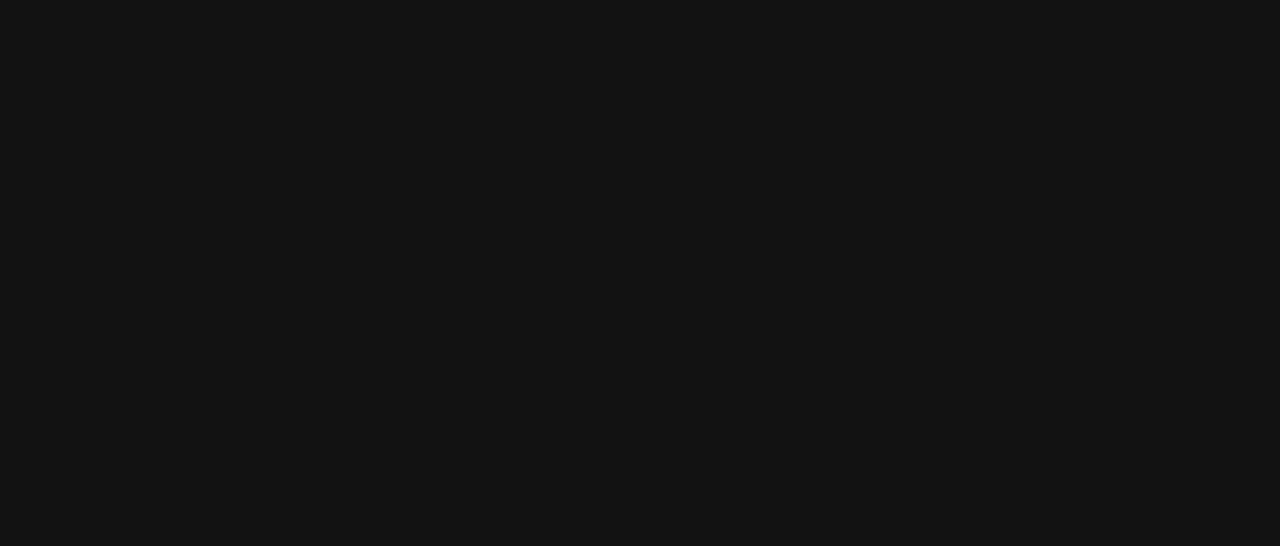
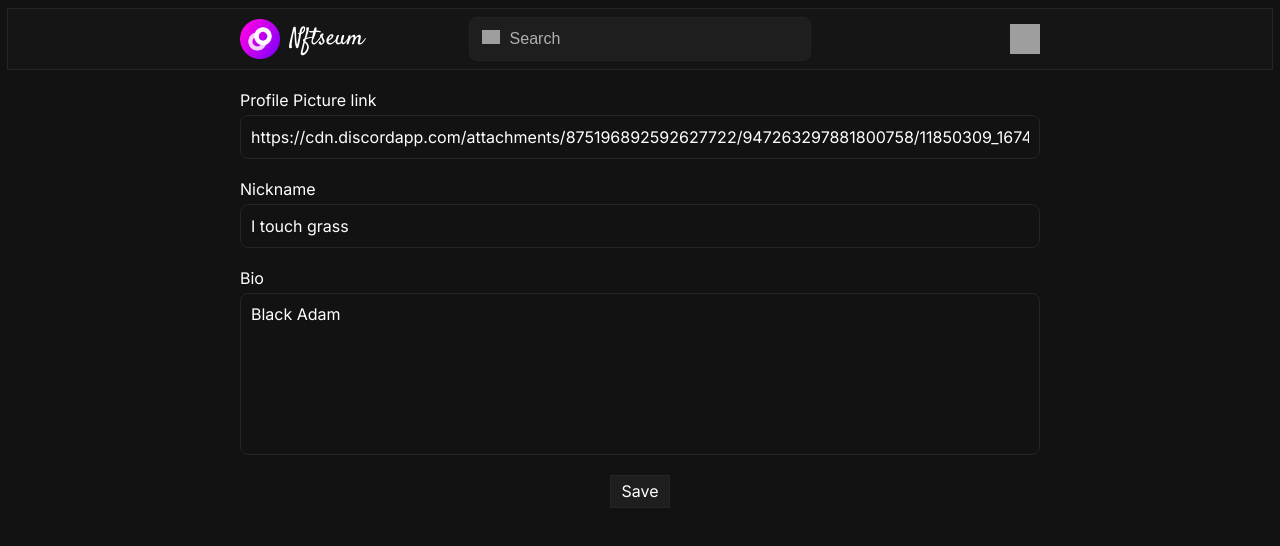
Before and after one commit to nfteseum/nfteseum-hackathon-archive, a React (Create React App) app in the folder webapp/: page /editprofile in a window 1280 px wide. Before the commit this address had no page. Shown: the top 546 px of the page. Built offline with nearby package versions, Linux system fonts and the light colour scheme; grey boxes are pictures that could not be loaded.

Commit message:
edit profile files

```diff
--- a/webapp/src/components/App.js
+++ b/webapp/src/components/App.js
@@ -5,6 +5,7 @@
 import Login from "./Login";
 import Feed from "./Feed";
 import Layout from "./Layout";
+import EditProfile from "./EditProfile";
 import "../css/App.css";
 
 export default class App extends React.Component {
@@ -17,6 +18,7 @@
             <Route index element={<Feed />} />
             <Route path="user/:address" element={<Profile postCount="5" followers="12" following="13" name="NoobMaster69" favicon="https://github.com/soulninja-dev.png" />} />
             <Route path="post/:address/:id" element={<PostView nft="https://cdn.discordapp.com/attachments/940221080747003978/947042747225866290/bb88c99f4683a5fcf4c367ed8d0c0f64.png" description="go touch grass lol" name="I touch grass" favicon="https://cdn.discordapp.com/attachments/875196892592627722/947263297881800758/11850309_1674349799447611_206178162_a.png" />} />
+            <Route path="editprofile" element={<EditProfile />} />
           </Route>
           <Route path="/login" element={<Login />} />
           </Routes>
--- /dev/null
+++ b/webapp/src/components/EditProfile.js
@@ -0,0 +1,46 @@
+import "../css/EditProfile.css";
+import React from "react";
+
+export default class Layout extends React.Component {
+  constructor(props) {
+      super(props);
+      this.state =  {profileData: {}};
+      this.formSubmit = this.formSubmit.bind(this);
+  }
+
+  componentDidMount() {
+    // get current pfp, nick, bio to populate
+    const data = {
+        pfp: "https://cdn.discordapp.com/attachments/875196892592627722/947263297881800758/11850309_1674349799447611_206178162_a.png",
+        nick: "I touch grass",
+        bio: "Black Adam"
+    }
+    this.setState({profileData: data})
+  }
+
+  formSubmit() {
+
+  }
+
+  render() {
+    return (
+        <form className="edit-profile-page" onSubmit={this.formSubmit}>
+            <div className="ep-category">
+                <label className="ep-label">Profile Picture link</label>
+                <input className="ep-input" name="pfp" value={this.state.profileData.pfp}></input>
+            </div>
+            <div className="ep-category">
+                <label className="ep-label">Nickname</label>
+                <input className="ep-input" name="nick" value={this.state.profileData.nick}></input>
+            </div>
+            <div className="ep-category">
+                <label className="ep-label">Bio</label>
+                <textarea className="ep-textarea" name="bio"  value={this.state.profileData.bio}></textarea>
+            </div>
+            <div className="ep-category">
+                <input className="ep-submit" type="submit" value="Save"></input>
+            </div>
+        </form>
+    );
+  }
+}
--- a/webapp/src/components/Profile.js
+++ b/webapp/src/components/Profile.js
@@ -6,6 +6,7 @@
   constructor(props) {
     super(props);
     this.state = { feedPosts: [] };
+    this.logOut = this.logOut.bind(this);
   }
 
   componentDidMount() {
@@ -32,6 +33,10 @@
     });
   }
 
+  logOut() {
+
+  }
+
   render() {
     return (
       <div className="profile-page">
@@ -47,7 +52,7 @@
               <s><s>{this.props.following}</s> {" following"}</s>
             </div>
             <p className="user-bio">This is some bio<br /> oka</p>
-            <UserProfileButtons />
+            <UserProfileButtons logOut={this.logOut} />
           </div>
           <div className="spacer" />
         </div>
@@ -55,7 +60,7 @@
         <div className="posts">
           {this.state.feedPosts ? (
             this.state.feedPosts.map((post, index) => {
-              return <Link className="profile-post" to={"/post/someuser/"+index}><img key={index} alt="post" src={post.nft} /></Link>; // switch index to post id, someuese to address
+              return <Link key={index} className="profile-post" to={"/post/someuser/" + index}><img alt="post" src={post.nft} /></Link>; // switch index to post id, someuese to address
             })
           ) : (
             <p>No posts</p>
@@ -68,18 +73,23 @@
 
 function UserProfileButtons(props) {
   if (true) { // condition whether profile is of user logged in
-    return (<div className="action-buttons">
-      <button> Edit profile </button>
-      <button> Logout </button>
-    </div>);
+    return (
+      <div className="action-buttons">
+        <Link className="btn-container" to="/editprofile"><button> Edit profile </button></Link>
+        <div className="btn-container"><button onClick={props.logOut}> Logout </button></div>
+      </div>
+    );
   }
   if (true) { // condition whether user follows profile
-    return (<div className="action-buttons">
-      <button> Unfollow </button>
-    </div>)
+    return (
+      <div className="action-buttons">
+        <div className="btn-container"><button> Unfollow </button></div>
+      </div>
+    )
   }
-  return (<div className="action-buttons">
-    <button> Follow </button>
-  </div>
+  return (
+    <div className="action-buttons">
+      <div className="btn-container"><button> Follow </button></div>
+    </div>
   );
 }
--- /dev/null
+++ b/webapp/src/css/EditProfile.css
@@ -0,0 +1,74 @@
+.edit-profile-page {
+    width: 100%;
+    display: flex;
+    flex-flow: column nowrap;
+}
+
+.ep-category {
+    padding-top: 20px;
+    display: flex;
+    flex-flow: column nowrap;
+}
+
+.ep-label {
+    color: white;
+    font-size: medium;
+    margin-bottom: 5px;
+    font-family: "Inter", sans-serif;
+}
+
+.ep-input {
+    height: 40px;
+    border-radius: 8px;
+    background-color: #121212;
+    border: none;
+    padding-left: 10px;
+    padding-right: 10px;
+    font-size: medium;
+    border: 1px solid #242424;
+    color: white;
+    font-family: "Inter", sans-serif;
+}
+
+.ep-input:focus {
+    outline: none;
+    color: white;
+    font-size: medium;
+    font-family: "Inter", sans-serif;
+}
+
+.ep-input::placeholder {
+    color: #afafaf;
+    font-size: medium;
+    font-family: "Inter", sans-serif;
+}
+
+.ep-textarea {
+    resize: none;
+    height: 140px;
+    border-radius: 8px;
+    background-color: #121212;
+    border: none;
+    border: 1px solid #242424;
+    font-family: "Inter", sans-serif;
+    font-size: medium;
+    color: white;
+    padding: 10px;
+}
+
+.ep-textarea:focus {
+    outline: none;
+    color: white;
+    font-family: "Inter", sans-serif;
+    font-size: medium;
+}
+
+.ep-submit {
+    align-self: center;
+    padding: 5px 10px 6px 10px;
+    background-color: #1e1e1e;
+    border: 1px solid #242424;
+    color: white;
+    font-size: medium;
+    font-family: "Inter", sans-serif;
+}
--- a/webapp/src/css/Profile.css
+++ b/webapp/src/css/Profile.css
@@ -69,7 +69,8 @@
     align-items: stretch;
 }
 
-button {
+.btn-container > button {
+    width: 100%;
     border: 1px solid #242424;
     background-color: #1e1e1e;
     padding: 5px;
```
Also changed, not shown: webapp/src/assets/see this directory.js (deleted).
